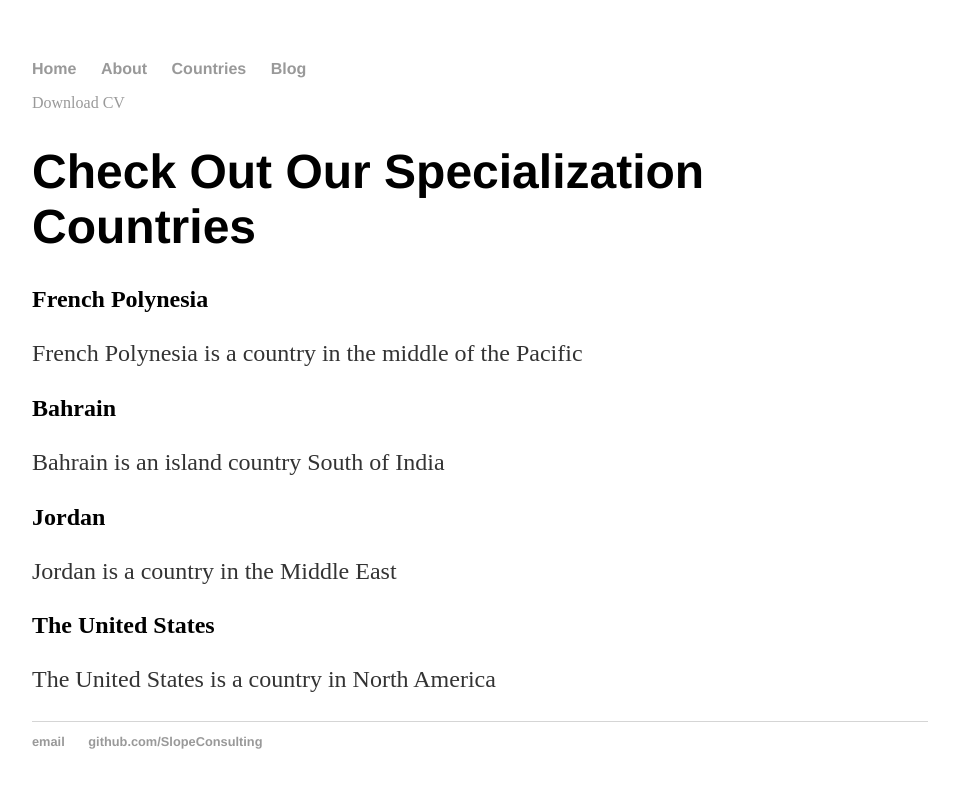
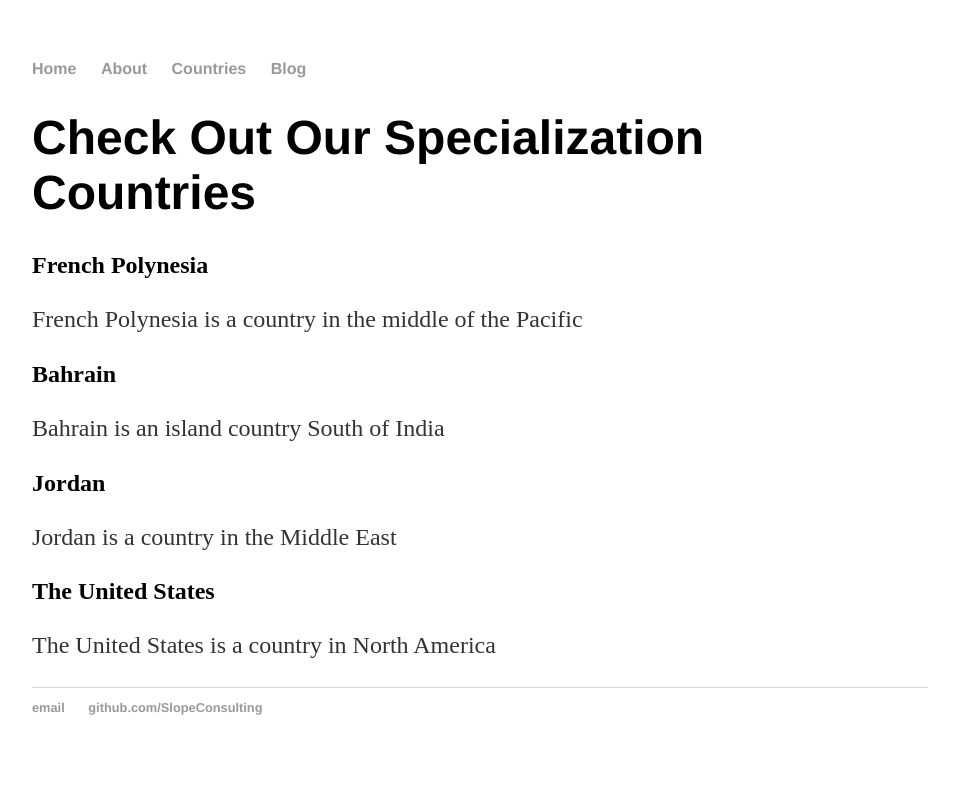
Before and after one commit to SlopeConsulting/SlopeBlog, a Jekyll site: the page built from countries/index.html, in a window 1280 px wide. Shown: the top 788 px of the page, without its empty margins (160-1119 px from the left). Built offline with Jekyll 4.4.1, drawn with Linux system fonts in a browser that asks for light colours.

Commit message:
Update index.html

```diff
--- a/countries/index.html
+++ b/countries/index.html
@@ -4,7 +4,7 @@ title: Countries
 ---
 
 	<div class="countries">
-		<a href="#" class="download" title="Download CV as PDF">Download CV</a>
+
 					<h1>Check Out Our Specialization Countries</h1>
 
 					<h2>French Polynesia</h2>
```
